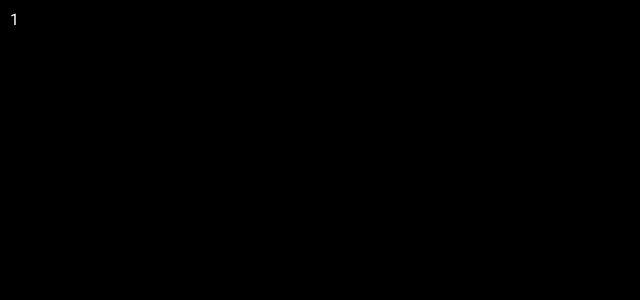
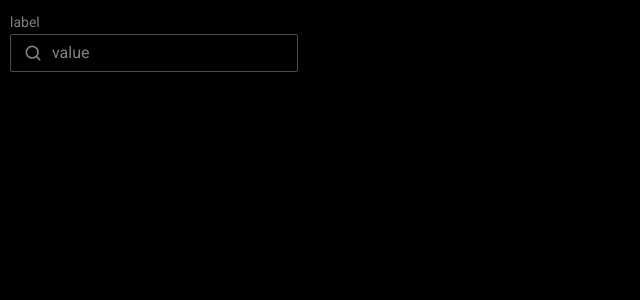
Before and after one commit to AlexanderLukomsky/flashcards, a React (Vite) app: page / in a window 1280 px wide. Shown: the top 300 px of the page, without its empty margins (0-640 px from the left). Built offline with nearby package versions, Linux system fonts and the light colour scheme.

Commit message:
fix: textfield

```diff
--- a/src/App.tsx
+++ b/src/App.tsx
@@ -1 +1,20 @@
-export const App = () => <div style={{ padding: '10px' }}>1</div>;
+import { useState } from 'react';
+import { TextField } from './components/ui/textfield';
+
+export const App = () => {
+  const [value, setValue] = useState('');
+
+  return (
+    <div style={{ padding: '10px' }}>
+      <TextField
+        value={value}
+        onChange={(e) => setValue(e.currentTarget.value)}
+        onClear={() => setValue('')}
+        label="label"
+        type="search"
+        placeholder="value"
+        id="input"
+      />
+    </div>
+  );
+};
--- /dev/null
+++ b/src/common/hooks/index.ts
@@ -0,0 +1 @@
+export { useToggle } from './useToggle';
--- /dev/null
+++ b/src/common/hooks/useToggle.ts
@@ -0,0 +1,11 @@
+import { useState } from 'react';
+
+export const useToggle = (initialValue = false) => {
+  const [value, setValue] = useState(initialValue);
+
+  const onToggle = () => {
+    setValue((prev) => !prev);
+  };
+
+  return { value, onToggle };
+};
--- a/src/components/ui/textfield/textfield.module.scss
+++ b/src/components/ui/textfield/textfield.module.scss
@@ -13,29 +13,20 @@
   border-radius: 0.125rem;
   border: 1px solid var(--color-dark-300);
 
-  &:hover {
-    border-color: var(--color-dark-100);
-    background-color: var(--color-dark-700);
-
-    &.focused {
-      outline: none;
-    }
-  }
-
-  &.active {
+  &:focus-within {
     border-color: var(--color-light-100);
     &:hover {
       background-color: var(--color-dark-700);
     }
+
+    .icon {
+      fill: var(--color-light-100);
+    }
   }
 
-  &.focused:not(.active) {
-    outline: 2px solid var(--color-info-700);
-    border-color: transparent;
-    &:hover {
-      border-color: var(--color-dark-100);
-      outline: none;
-    }
+  &:hover:not(:focus-within) {
+    border-color: var(--color-dark-100);
+    background-color: var(--color-dark-700);
   }
 
   &.text {
@@ -64,6 +55,7 @@
   outline: none;
   caret-color: var(--color-light-900);
   color: var(--color-light-100);
+
   &::placeholder {
     color: var(--color-dark-100);
   }
@@ -73,11 +65,11 @@
   }
 
   &.password {
-    padding: 0.375rem 0.4375rem 0.3125rem 0.75rem;
+    padding: 0.375rem 0.4375rem 0.375rem 0.75rem;
   }
 
   &.search {
-    padding: 0.375rem 0.4375rem 0.3125rem 2.56rem;
+    padding: 0.375rem 0.4375rem 0.375rem 2.56rem;
   }
 }
 
@@ -90,10 +82,6 @@
 
 .icon {
   fill: var(--color-dark-100);
-
-  &.active {
-    fill: var(--color-light-100);
-  }
 }
 
 .icon_search {
--- a/src/components/ui/textfield/textfield.tsx
+++ b/src/components/ui/textfield/textfield.tsx
@@ -1,11 +1,4 @@
-import {
-  ElementType,
-  ComponentPropsWithoutRef,
-  useState,
-  useRef,
-  FocusEvent,
-  MouseEvent,
-} from 'react';
+import { ElementType, ComponentPropsWithoutRef, useRef } from 'react';
 import style from './textfield.module.scss';
 import { Typography } from '../typography';
 import {
@@ -15,6 +8,7 @@ import {
   SearchOutlineIcon,
 } from '../../../assets/icons';
 import { Button } from '../button';
+import { useToggle } from '../../../common/hooks';
 
 type InputType = 'password' | 'search' | 'text';
 
@@ -23,9 +17,7 @@ export type BaseTextFieldProps = {
   type?: InputType;
   label?: string;
   className?: string;
-  placeholder?: string;
   fullWidth?: boolean;
-  onChange?: () => void;
   onClear?: () => void;
 };
 
@@ -36,104 +28,55 @@ export const TextField = <T extends ElementType = 'input'>({
   value,
   type = 'text',
   label,
-  placeholder,
   fullWidth,
   onClear,
-  onChange,
   ...props
 }: TextFieldProps<T>) => {
   const { id, onFocus, onBlur, onClick, onMouseDown, ...restProps } = props;
 
-  const initialInputType = type === 'password' ? 'password' : 'text';
-
   const inputRef = useRef<HTMLInputElement | null>(null);
 
-  const [inputType, setInputType] = useState<InputType>(initialInputType);
-  const [isActive, setIsActive] = useState(false);
-  const [isFocused, setIsFocused] = useState(false);
-  const [isLeave, setIsLeave] = useState(false);
+  const { value: isViewPassword, onToggle: toggleViewPassword } = useToggle();
 
-  const styleVariantType = type === 'search' ? type : inputType;
-
-  const activeClassName = isActive ? ` ${style.active}` : '';
-
-  const handleFocus = (event: FocusEvent<HTMLInputElement>) => {
-    if (onFocus) onFocus(event);
-
-    setIsFocused(true);
-  };
-
-  const handleBlur = (event: FocusEvent<HTMLInputElement>) => {
-    if (onBlur) onBlur(event);
-
-    if (!isLeave) return;
-
-    setIsFocused(false);
-    setIsActive(false);
-  };
-
-  const handleClick = (event: MouseEvent<HTMLInputElement>) => {
-    if (onClick) onClick(event);
-
-    setIsActive(true);
-  };
-
-  const handleMouseDown = (event: MouseEvent<HTMLInputElement>) => {
-    if (onMouseDown) onMouseDown(event);
-
-    setIsActive(true);
-  };
-
-  const handleMouseEnter = () => {
-    setIsLeave(false);
-  };
-  const handleMouseLeave = () => {
-    setIsLeave(true);
-  };
+  const isSearchType = type === 'search';
+  const isPasswordType = type === 'password';
 
   const toggleShowPassword = () => {
-    setInputType((prev) => (prev === 'password' ? 'text' : 'password'));
+    inputRef.current?.focus();
 
-    inputRef.current?.focus();
+    toggleViewPassword();
+
+    const start = inputRef.current?.selectionStart ?? 0;
+    const end = inputRef.current?.selectionEnd ?? 0;
+
+    requestAnimationFrame(() => {
+      inputRef.current?.setSelectionRange(start, end);
+    });
   };
 
   const handleClear = () => {
-    if (onClear) onClear();
+    onClear?.();
 
     inputRef.current?.focus();
   };
 
   return (
     <>
-      <label htmlFor={id} className={style.label}>
-        {label && (
-          <Typography variant="body2" component="span">
-            {label}
-          </Typography>
-        )}
-      </label>
+      {label && (
+        <Typography htmlFor={id} variant="body2" component="label" className={style.label}>
+          {label}
+        </Typography>
+      )}
 
       {/* container input and icons - relative */}
-      <div
-        className={`${style.wrapper}${isFocused ? ` ${style.focused}` : ''}${activeClassName} ${
-          style[type]
-        } ${fullWidth ? ` ${style.fullWidth}` : ''}`}
-        onMouseEnter={handleMouseEnter}
-        onMouseLeave={handleMouseLeave}
-      >
+      <div className={`${style.wrapper} ${style[type]} ${fullWidth ? ` ${style.fullWidth}` : ''}`}>
         {/* container input */}
         <div className={`${style.input_container}`}>
           <input
-            onFocus={handleFocus}
-            onBlur={handleBlur}
-            onClick={handleClick}
-            onMouseDown={handleMouseDown}
-            onChange={onChange}
             ref={inputRef}
             value={value}
-            type={inputType}
-            className={`${style.input} ${style[styleVariantType]}`}
-            placeholder={placeholder}
+            type={(isPasswordType && isViewPassword) || isSearchType ? 'text' : type}
+            className={`${style.input} ${style[type]}`}
             id={id}
             {...restProps}
           />
@@ -145,25 +88,25 @@ export const TextField = <T extends ElementType = 'input'>({
             <Button
               onClick={handleClear}
               variant="icon"
-              IconStart={<CloseIcon className={`${style.icon}${activeClassName}`} />}
+              IconStart={<CloseIcon className={`${style.icon}`} />}
             />
           </div>
         )}
 
         {type === 'search' && (
-          <SearchOutlineIcon className={`${style.icon} ${style.icon_search}${activeClassName}`} />
+          <SearchOutlineIcon className={`${style.icon} ${style.icon_search}`} />
         )}
 
-        {type === 'password' && (
+        {isPasswordType && (
           <div className={style.button_container}>
             <Button
               onClick={toggleShowPassword}
               variant="icon"
               IconStart={
-                inputType === 'password' ? (
-                  <EyeOutlineIcon className={`${style.icon}${activeClassName}`} />
+                isViewPassword ? (
+                  <EyeOffOutlineIcon className={`${style.icon}`} />
                 ) : (
-                  <EyeOffOutlineIcon className={`${style.icon}${activeClassName}`} />
+                  <EyeOutlineIcon className={`${style.icon}`} />
                 )
               }
             />
```
